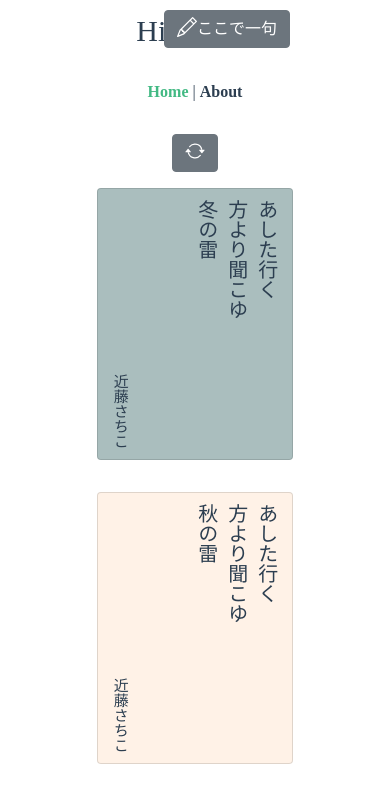
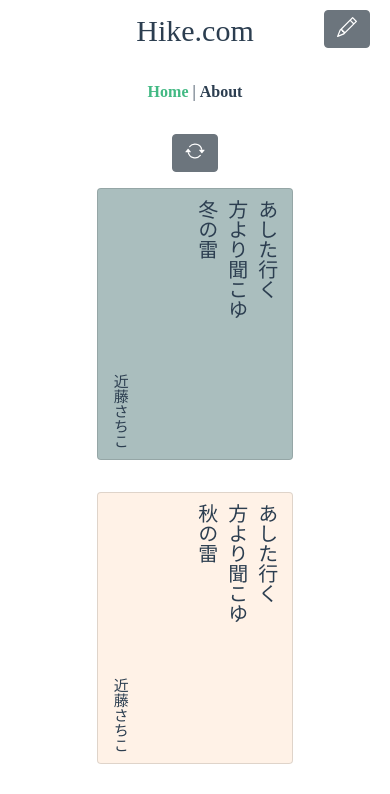
Before and after one commit to kO2ke/hike, a Vue app: page / in a window 390 px wide. Shown: the top 794 px of the page. Built offline with nearby package versions, Linux system fonts and the light colour scheme.

Commit message:
responsib bottun alert

```diff
--- a/src/components/HaikuListView.vue
+++ b/src/components/HaikuListView.vue
@@ -2,6 +2,7 @@
     <div>
         <b-spinner variant="secondary" v-if="isLoading">Loading....</b-spinner>
         <div v-if="!isLoading">
+            <b-alert v-if="alert.length>0" show>{{alert}}</b-alert>
             <b-button @click="update"><b-icon icon="arrow-repeat"></b-icon></b-button>
             <div class="container-fluid">
                 <div class="row justify-content-center">
@@ -10,7 +11,7 @@
             </div>
         </div>
 
-        <b-button class="compose-btn" @click="compose"><b-icon icon="pencil"></b-icon>ここで一句</b-button>
+        <b-button class="compose-btn" @click="compose"><b-icon icon="pencil"></b-icon><span class="d-none d-sm-inline">ここで一句</span></b-button>
 
         <HaikuComposeView :delegate="this"></HaikuComposeView>
     </div>
@@ -22,7 +23,7 @@ import HaikuInterecter from "@/components/repogitory/HaikuInterecter";
 import {Haiku} from "@/components/repogitory/Haiku";
 import HaikuView from "@/components/HaikuView.vue";
 import HaikuComposeView from "@/components/HaikuComposeView.vue";
-import {ComposeViewDelegate} from "@/components/HaikuComposeView.vue";
+import {ComposeViewDelegate} from "@/components/HaikuComposeView.vue"
 
 @Component({
     components: {
@@ -38,6 +39,7 @@ export default class HaikuListView extends Vue implements ComposeViewDelegate{
   viewList: Haiku[] = []
   interecter: HaikuInterecter= new HaikuInterecter()
   isLoading = false
+  alert = ""
 
   mounted(){
       this.update()
@@ -48,9 +50,10 @@ export default class HaikuListView extends Vue implements ComposeViewDelegate{
       this.interecter.fetchAll()
         .then((haikuList)=>{
             this.viewList = haikuList
+            this.alert=""
             console.log(this.viewList)
         }).catch((err) => {
-            alert(err)
+            this.alert = err
         }).finally(()=>{
             this.isLoading = false
         })
@@ -74,7 +77,12 @@ export default class HaikuListView extends Vue implements ComposeViewDelegate{
 .compose-btn{
     position: fixed;
     top: 10px;
-    right: max(50vw - 400px, 100px);
+    right: max(50vw - 400px, 20px);
     z-index: 101;
 }
+
+.mobile .compose-btn{
+    top:auto;
+    bottom: 10px;
+}
 </style>
```
